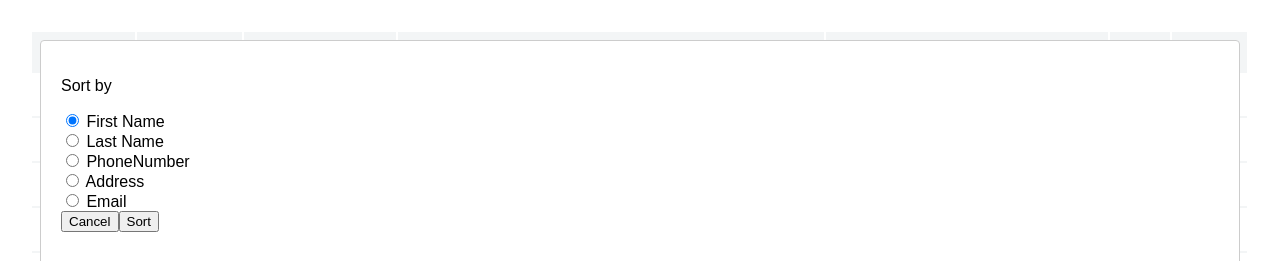
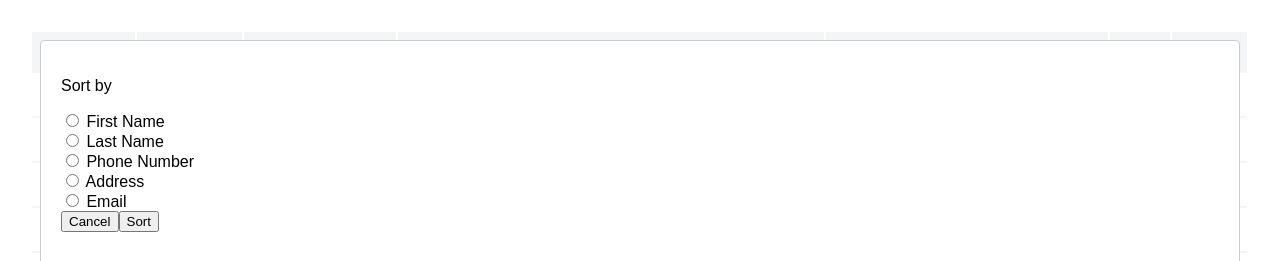
Before and after one commit to hkwid/contactlists, a React app: page / in a window 1280 px wide. Both pictures are taken after a click on the button "Sort". Shown: the top 261 px of the page. Built offline with nearby package versions, Linux system fonts and the light colour scheme.

Commit message:
Modify sortForm use redux-form

```diff
--- a/src/components/ContactListModal.js
+++ b/src/components/ContactListModal.js
@@ -1,6 +1,7 @@
 import React, { Component } from 'react';
 import Modal from 'react-modal';
 import ContactForm from './ContactForm';
+import SortForm from './SortForm';
 
 class ContactListModal extends Component {
   onAddHandler = (contact) => {
@@ -72,17 +73,12 @@ class ContactListModal extends Component {
           </div>
         );
         break;
+
       case 'sort':
         modalContent = (
           <div>
             <p>Sort by</p>
-            <form>
-              <input type="radio" name="sort" value="firstName" checked /> First Name<br/>
-              <input type="radio" name="sort" value="lastName" /> Last Name<br/>
-              <input type="radio" name="sort" value="phone" /> PhoneNumber<br/>
-              <input type="radio" name="sort" value="address" /> Address<br/>
-              <input type="radio" name="sort" value="email" /> Email<br/>
-            </form>
+            <SortForm/>
             <button onClick={() => {onCancelHander();}}>Cancel</button>
             <button onClick={() => {onCancelHander();}}>Sort</button>
           </div>
--- /dev/null
+++ b/src/components/SortForm.js
@@ -0,0 +1,68 @@
+import React, { Component } from 'react';
+import { Field, reduxForm } from 'redux-form';
+// const  { DOM: { input } } = React;
+
+
+class SortForm extends Component {
+
+  render() {
+    return (
+      <form>
+        <div>
+          <label>
+            <Field
+              name="sort"
+              component="input"
+              type="radio"
+              value="firstName"
+            />
+            {' First Name'}
+          </label><br/>
+          <label>
+            <Field
+              name="sort"
+              component="input"
+              type="radio"
+              value="lastName"
+            />
+            {' Last Name'}
+          </label><br/>
+          <label>
+            <Field
+              name="sort"
+              component="input"
+              type="radio"
+              value="phone"
+            />
+            {' Phone Number'}
+          </label><br/>
+          <label>
+            <Field
+              name="sort"
+              component="input"
+              type="radio"
+              value="address"
+            />
+            {' Address'}
+          </label><br/>
+          <label>
+            <Field
+              name="sort"
+              component="input"
+              type="radio"
+              value="email"
+            />
+            {' Email'}
+          </label><br/>
+        </div>
+      </form>
+    );
+  }
+}
+
+// Decorate the form component
+SortForm = reduxForm({
+  form: 'sortFiled'
+})(SortForm);
+
+export default SortForm;
--- a/src/containers/AppContainer.js
+++ b/src/containers/AppContainer.js
@@ -18,7 +18,8 @@ function mapStateToProps(state) {
     modalType: state.modal.modalType,
     showModal: state.modal.showModal,
     currentContactId: state.modal.currentContactId,
-    contact: state.form.contact
+    contact: state.form.contact,
+    sortFiled: state.form.sortFiled
   }
 }
 
--- a/src/redux/modules/contact.js
+++ b/src/redux/modules/contact.js
@@ -12,14 +12,14 @@ const initialState = {
 };
 
 //Action Creators
-export function addContact(contact){
+export function addContact(contact) {
   return {
     type: ADD_CONTACT,
     contact
   }
 };
 
-export function editContact(index, contact){
+export function editContact(index, contact) {
   return {
     type: EDIT_CONTACT,
     index,
@@ -27,12 +27,19 @@ export function editContact(index, contact){
   }
 };
 
-export function deleteContact(index){
+export function deleteContact(index) {
   return {
     type: DELETE_CONTACT,
     index
   }
 };
+
+export function sortContact(fieldName) {
+  return {
+    type: SORT_CONTACT,
+    fieldName
+  }
+}
 
 // Reducers
 export default function reducer(state = initialState, action){
@@ -68,6 +75,11 @@ export default function reducer(state = initialState, action){
         ]
       }
     );
+  case SORT_CONTACT:
+    return Object.assign(
+      {},
+      state
+    );
   default:
     return state;
   }
```
